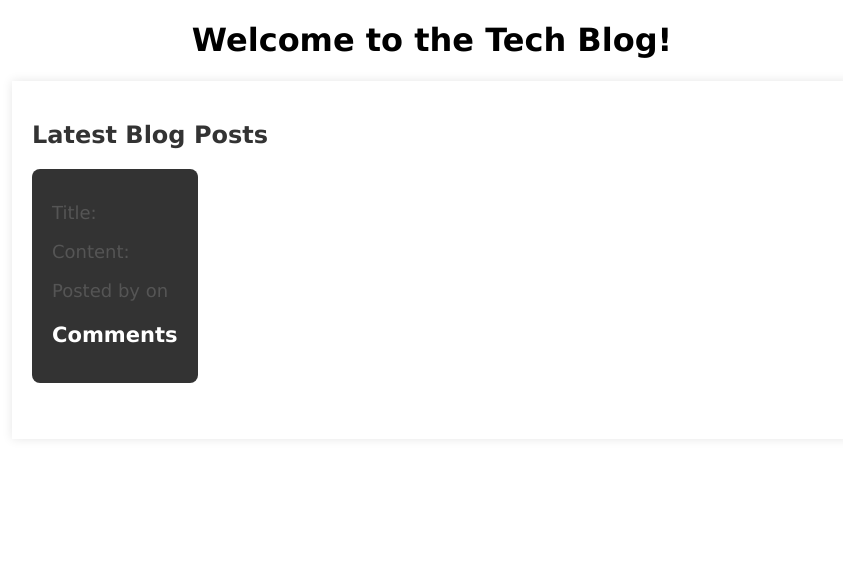
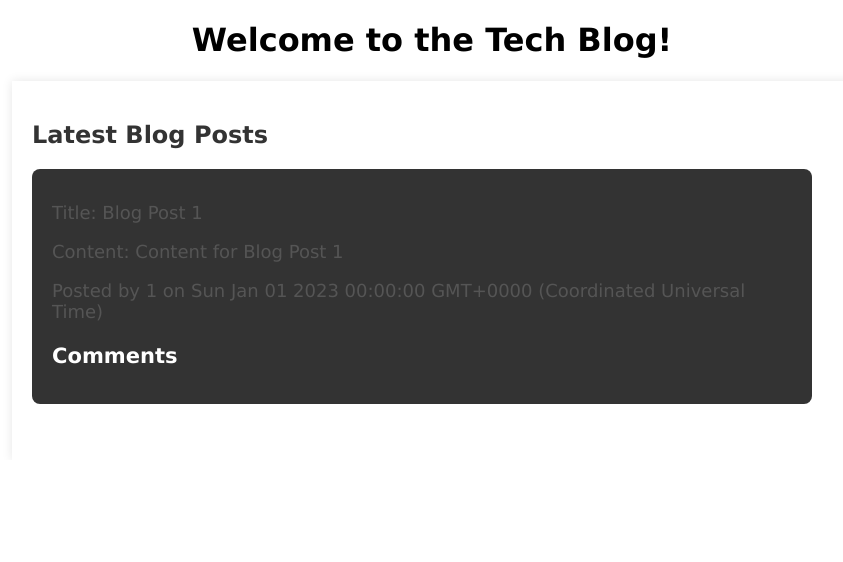
Before and after one commit to RG-GitUser/tech-blog, a Node server app: page / in a window 1280 px wide. Shown: the part 81-643 px from the top of the page, without its empty margins (208-1051 px from the left). Run offline with Node 20, Linux system fonts and the light colour scheme; data comes from the database, SQL or seed files in the repository; some libraries are stand-ins or nearby versions.

Commit message:
was able to render data from the post table to the UI home

```diff
--- a/controllers/api/postRoutes.js
+++ b/controllers/api/postRoutes.js
@@ -7,12 +7,12 @@ router.use(authenticate);
 // Create new post - save record to db
 router.post('/', authenticate, async (req, res) => {
   try {
-    const { name, content } = req.body;
+    const { name, description } = req.body;
     const author_id = req.session.user_id;
 
     const blogpostData = await Post.create({
       name,
-      content,
+      description,
       user_id: author_id,
     });
 
@@ -29,7 +29,7 @@ router.get('/', async (req, res) => {
   try {
     const postData = await Post.findAll({
       limit: 3, // Limit the number of retrieved posts to 3
-      order: [['createdAt', 'DESC']],
+      order: [['name', 'DESC']],
       include: [
         {
           model: User,
--- a/public/js/home.js
+++ b/public/js/home.js
@@ -14,8 +14,8 @@ function updateUI(blogPosts) {
       postItem.innerHTML = `
         <div class="blogPostContainer">
           <p>Title: ${post.name}</p>
-          <p>Content: ${post.content}</p>
-          <p>Posted by ${post.username} on ${post.dateCreated}</p>
+          <p>Content: ${post.description}</p>
+          <p>Posted by ${post.user_id} on ${post.date_created}</p>
           <div class="comments">
             <h3>Comments</h3>
             <ul>
--- a/seeds/blogpostData.json
+++ b/seeds/blogpostData.json
@@ -3,7 +3,7 @@
       "id": 1,
       "name": "Blog Post 1",
       "description": "Content for Blog Post 1",
-      "dateCreated": "2023-01-01",
+      "date_created": "2023-01-01",
       "username": "User1",
       "comments": ["Comment 1", "Comment 2"]
     }
--- a/server.js
+++ b/server.js
@@ -61,15 +61,14 @@ app.use(bodyParser.json());
 app.use('/seeds/blogpostData', express.static('seeds'));
 
 
-// handler for rendering homepage
-
-// Define blogPosts as an empty array initially
-
-
+// get blog posts from db and render on homepage
 app.get('/', async (req, res) => {
   try {
     // Fetch all blog posts from the database
-    const blogPosts = await Post.findAll();
+    const postData = await Post.findAll();
+
+    // Convert Sequelize instances to plain JavaScript objects
+    const blogPosts = postData.map((post) => post.get({ plain: true }));
 
     // Render the 'home' view with the retrieved blog posts
     res.render('home', { blogPosts });
@@ -80,7 +79,7 @@ app.get('/', async (req, res) => {
 });
 
 
-// API route
+// API routes
 app.use(require('./controllers'));
 
 
@@ -121,15 +120,6 @@ app.post('/logout', (req, res) => {
 });
 
 
-
-// Routes
-app.get('/', (req, res) => {
-  // Pass user data to the Handlebars template
-  res.render('home', { user: sampleUser });
-});
-
-
-
 //post server side handler
 let blogPosts = [];
 
@@ -140,7 +130,7 @@ app.post('/api/post', (req, res) => {
     id: blogPosts.length + 1,
     name,
     description,
-    dateCreated: new Date().toISOString(),
+    date_created: new Date().toISOString(),
     comments: []
   };
   blogPosts.push(newPost);
--- a/views/dashboard.handlebars
+++ b/views/dashboard.handlebars
@@ -21,7 +21,7 @@
     <label id="post-content" for="content">Content:</label>
     <textarea id="content" name="content" rows="4" required></textarea>
 
-     <label for="name">Name:</label>
+     <label for="name">User:</label>
      <input type="text" id="name" name="name" required>
 
 
--- a/views/home.handlebars
+++ b/views/home.handlebars
@@ -11,8 +11,8 @@
             <li>
               <div class="blogPostContainer">
                 <p>Title: {{name}}</p>
-                <p>Content: {{content}}</p>
-                <p>Posted by {{username}} on {{dateCreated}}</p>
+                <p>Content: {{description}}</p>
+                <p>Posted by {{user_id}} on {{date_created}}</p>
                 <div class="comments">
                   <h3>Comments</h3>
                   <ul>
```
Also changed, not shown: db/schema.sql (line endings or trailing spaces).
